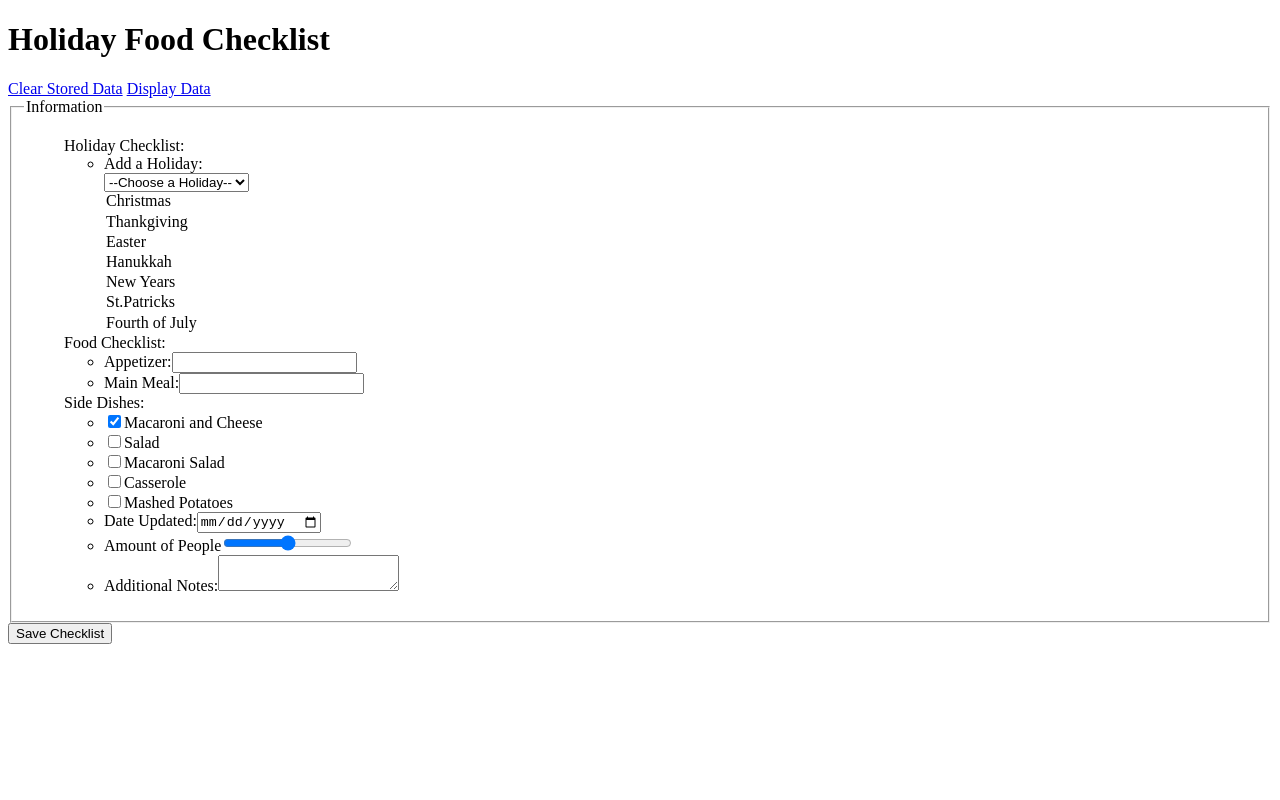
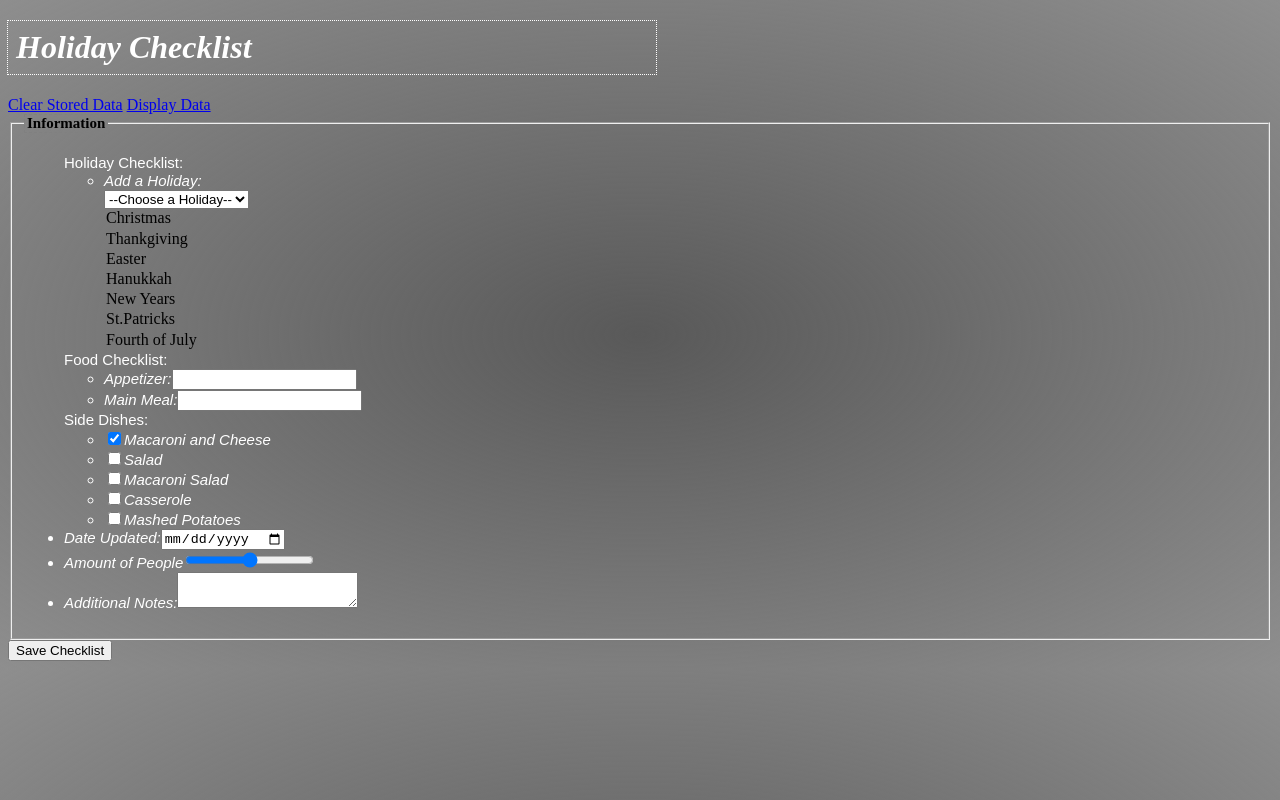
Before and after one commit to r61266/Shallenberger_Alec_project2, a plain HTML site: page additem.html in a window 1280 px wide. Drawn offline with Linux system fonts and the light colour scheme.

Commit message:
saving changes to files.

```diff
--- a/additem.html
+++ b/additem.html
@@ -14,15 +14,16 @@
     	<meta name="HandheldFriendly" content="True" />
     	<meta name="MobileOptimized" content="320" />
     	<meta name="viewport" content="user-scalable=yes, width=device-width" />
+        <link rel="stylesheet" type="text/css" href="styles/styles.css"/>
     </head>
 	<body>
-        <h1>Holiday Food Checklist</h1>
+        <h1>Holiday Checklist</h1>
         <nav>
         	<a href="#" id="clear">Clear Stored Data</a>
             <a href="#" id="displayLink">Display Data</a>
             <a href="additem.html" id="addNew" style="display:none;">Add New Checklist</a>
         </nav>
-        <form action="#" method="post"id="checklistForm">
+        <form action="#" method="post" id="checklistForm">
         	<fieldset id="holidaychecklist">
             	<legend>Information</legend>
                 <ul id="errors"></ul>
@@ -55,11 +56,11 @@
                         	<li><input type="checkbox" value="Casserole" id="casserole" name="dishes" /><label for="casserole">Casserole</label></li>
                         	<li><input type="checkbox" value="Mashed Potatoes" id="mashedpotatoes" name="dishes" /><label for="mashedpotatoes">Mashed    			                                 Potatoes</label></li>
                      	</ul>
- 						<ul>
+
                    			<li><label for="date">Date Updated:</label><input type="date" id="date"/></li>
                    			<li><label for="amofpeople">Amount of People</label><input type="range" min="0" max="30" id="amofpeople"/></li>
                    			<li><label for="notes">Additional Notes:</label><textarea id="notes"></textarea></li>
-                        </ul>
+
             	</fieldset>
             <input type="button" value="Save Checklist" id="submit" /><br />
         </form>
--- a/styles/styles.css
+++ b/styles/styles.css
@@ -3,3 +3,46 @@
 /* April 17, 2013 */
 /* Term 1304 */
 /* VFW_Project2 */
+
+body {
+background: -webkit-radial-gradient(center, ellipse cover,  rgba(0,0,0,0.65) 0%,rgba(142,142,142,1) 100%); /* Chrome10+,Safari5.1+ */
+filter: progid:DXImageTransform.Microsoft.gradient( startColorstr='#a6000000', endColorstr='#8e8e8e',GradientType=1 ); /* IE6-9 fallback on horizontal gradient */
+}
+
+h1 {
+	font-style: italic;
+	color: white;
+	outline: 1px dotted white;
+	padding: 8px;
+	width: 50%;
+	font-weight: bold;
+}
+
+p {
+	color: white;
+	font-family: Arial;
+	font-style: italic;
+	font-size: 30px;
+	text-align: center;
+	line-height: 1.4em;
+}
+
+label {
+	color: white;
+	display: inline;
+	font-family: Arial;
+	font-size: 15px;
+}
+
+legend {
+	font-weight: bold;
+	color: black;
+	font-size: 15px;
+	border: 1.5px dashed gray;
+}
+
+li {
+	color: white;
+	font-family: sans-serif;
+	font-style: italic;
+}
```
Also changed, not shown: index.html (+1 -0 lines).
